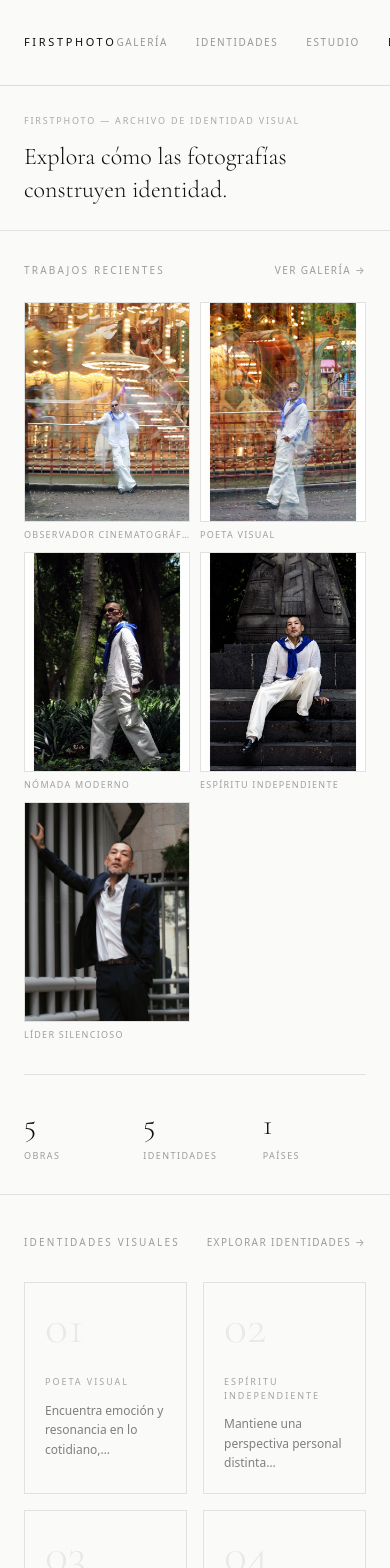
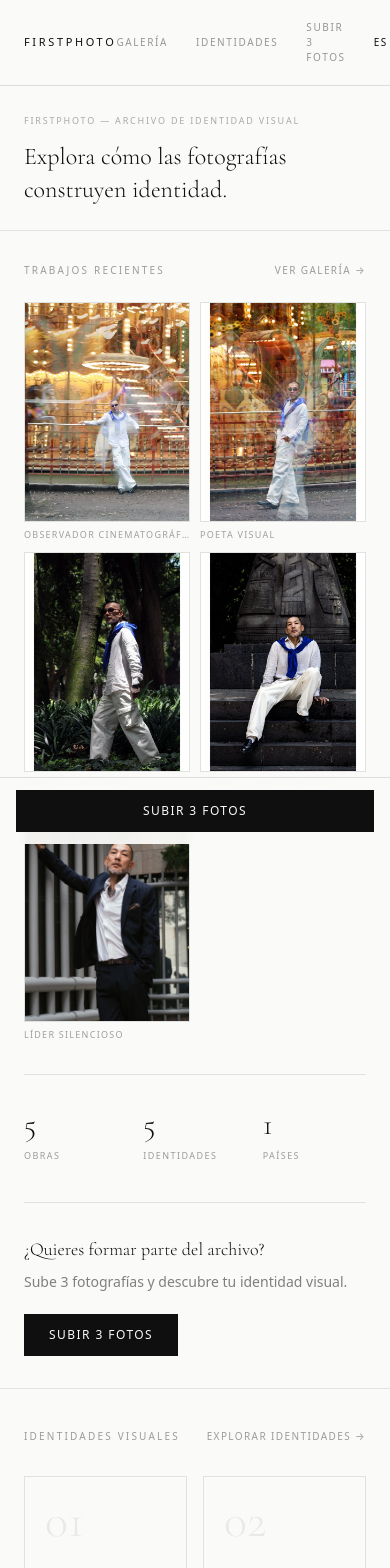
Before and after one commit to FirstPhotoAI/firstphoto, a React (Vite) app: page / in a window 390 px wide. Shown: the top 1568 px of the page. Built offline with nearby package versions, Linux system fonts and the light colour scheme.

Commit message:
Add clear upload participation flow

```diff
--- a/src/components/Layout.jsx
+++ b/src/components/Layout.jsx
@@ -1,6 +1,7 @@
-import { Link, NavLink } from 'react-router-dom'
+import { Link, NavLink, useLocation } from 'react-router-dom'
 import { useLang } from '../contexts/LangContext'
 import { translations } from '../i18n'
+import MobileUploadCta, { isStickyUploadVisible } from './MobileUploadCta'
 
 const NAV_BASE     = 'text-[10px] uppercase tracking-[0.16em] transition-colors'
 const NAV_ACTIVE   = 'text-[#0f0f0f]'
@@ -13,6 +14,8 @@ function navClass({ isActive }) {
 export default function Layout({ children }) {
   const { lang, setLang } = useLang()
   const T = translations[lang].nav
+  const { pathname } = useLocation()
+  const stickyUpload = isStickyUploadVisible(pathname)
 
   return (
     <div className="min-h-screen bg-[#fafaf8]">
@@ -71,7 +74,8 @@ export default function Layout({ children }) {
 
         </div>
       </header>
-      <main>{children}</main>
+      <main className={stickyUpload ? 'pb-24 md:pb-0' : undefined}>{children}</main>
+      <MobileUploadCta />
     </div>
   )
 }
--- /dev/null
+++ b/src/components/MobileUploadCta.jsx
@@ -0,0 +1,34 @@
+import { Link, useLocation } from 'react-router-dom'
+import { useLang } from '../contexts/LangContext'
+import { translations } from '../i18n'
+
+/** Sticky upload CTA — homepage, gallery, identities only. Hidden on /upload. */
+function shouldShowSticky(pathname) {
+  if (pathname === '/') return true
+  if (pathname.startsWith('/archive')) return true
+  if (pathname.startsWith('/identities')) return true
+  return false
+}
+
+export function isStickyUploadVisible(pathname) {
+  return shouldShowSticky(pathname)
+}
+
+export default function MobileUploadCta() {
+  const { pathname } = useLocation()
+  const { lang } = useLang()
+  const label = translations[lang].cta.upload_3
+
+  if (!shouldShowSticky(pathname)) return null
+
+  return (
+    <div
+      className="fixed bottom-0 left-0 right-0 z-50 border-t border-[rgba(15,15,15,0.12)] bg-[#fafaf8]/95 px-4 py-3 backdrop-blur-sm md:hidden"
+      aria-hidden={false}
+    >
+      <Link to="/upload" className="btn-primary block w-full text-center">
+        {label}
+      </Link>
+    </div>
+  )
+}
--- a/src/i18n.js
+++ b/src/i18n.js
@@ -2,8 +2,11 @@ export const translations = {
   es: {
     nav: {
       archive:     'Galería',
-      study:       'Estudio',
+      study:       'Subir 3 fotos',
       identities:  'Identidades',
+    },
+    cta: {
+      upload_3: 'Subir 3 fotos',
     },
     landing: {
       hero_h1:         'Explora cómo las fotografías construyen identidad.',
@@ -13,7 +16,10 @@ export const translations = {
       stat_works:      'Obras',
       stat_identities: 'Identidades',
       stat_countries:  'Países',
-      cta_study:      'Comenzar estudio visual',
+      participate_prompt: '¿Quieres formar parte del archivo?',
+      participate_body:   'Sube 3 fotografías y descubre tu identidad visual.',
+      participate_btn:    'Subir 3 fotos',
+      cta_study:      'Subir 3 fotos',
       cta_archive:    'Explorar galería',
       featured_identity: 'Identidad Visual',
       featured_view:     'Ver entrada →',
@@ -75,9 +81,9 @@ export const translations = {
       ],
     },
     upload: {
-      label:        'Estudio Visual',
-      h1:           'Enviar Fotografías',
-      description:  'Sube entre {min} y 5 fotografías. El análisis se ejecuta completamente en tu navegador — no se transmite nada.',
+      label:        'Participar',
+      h1:           'Sube 3 fotografías',
+      description:  'Elige 3–5 imágenes. FirstPhoto observará lo que transmiten juntas.',
       btn_analyze:  'Comenzar observación',
       btn_working:  'Leyendo observaciones…',
       error:        'El análisis falló — intenta de nuevo con otras fotos.',
@@ -167,7 +173,7 @@ export const translations = {
       label:            'Galería de la Comunidad',
       h1:               'Galería',
       tagline:          'Historias visuales, no concursos de popularidad.',
-      btn_submit:       'Enviar fotografía',
+      btn_submit:       'Subir 3 fotos',
       submit_msg:       'Comparte una fotografía que diga algo sobre quién eres, cómo ves el mundo o qué quieres que otros sientan.',
       featured:         'Historias Destacadas',
       curator_picks:    'Selección del Curador',
@@ -186,7 +192,7 @@ export const translations = {
       back:             '← Volver',
       empty_h2:         'La galería aún está vacía.',
       empty_body:       'Comparte una fotografía que diga algo sobre quién eres, cómo ves el mundo o qué quieres que otros sientan.',
-      empty_btn:        'Enviar fotografía',
+      empty_btn:        'Subir 3 fotos',
       empty_filter:     'Buscamos fotografías con una perspectiva sólida, atmósfera única o historia personal.',
       curator_badge:    'Curador',
       view_entry:       'Ver entrada',
@@ -194,14 +200,14 @@ export const translations = {
     archive: {
       label:        'Galería de la Comunidad',
       h1:           'Galería',
-      btn_submit:   'Enviar fotografía',
+      btn_submit:   'Subir 3 fotos',
       filter_all:   'Todo',
       count_1:      '{n} fotografía · En curso',
       count_n:      '{n} fotografías · En curso',
       no_filter:    'Sin fotografías de {cat} aún.',
       empty_h2:     'La galería está vacía.',
       empty_body:   'Analiza fotografías y publícalas para comenzar la colección.',
-      empty_btn:    'Comenzar un estudio',
+      empty_btn:    'Subir 3 fotos',
     },
     entry: {
       loading:      'Cargando…',
@@ -229,8 +235,11 @@ export const translations = {
   en: {
     nav: {
       archive:    'Gallery',
-      study:      'Study',
+      study:      'Upload 3 photos',
       identities: 'Identities',
+    },
+    cta: {
+      upload_3: 'Upload 3 photos',
     },
     landing: {
       hero_h1:         'Explore how photographs shape identity.',
@@ -240,7 +249,10 @@ export const translations = {
       stat_works:      'Works',
       stat_identities: 'Identities',
       stat_countries:  'Countries',
-      cta_study:      'Start Visual Study',
+      participate_prompt: 'Want to become part of the archive?',
+      participate_body:   'Upload 3 photographs and discover your visual identity.',
+      participate_btn:    'Upload 3 photos',
+      cta_study:      'Upload 3 photos',
       cta_archive:    'Explore Gallery',
       featured_identity: 'Visual Identity',
       featured_view:     'View entry →',
@@ -302,9 +314,9 @@ export const translations = {
       ],
     },
     upload: {
-      label:        'Visual Study',
-      h1:           'Submit Photographs',
-      description:  'Upload {min}–5 photographs. Analysis runs entirely in your browser — nothing is transmitted.',
+      label:        'Participate',
+      h1:           'Upload 3 photographs',
+      description:  'Choose 3–5 images. FirstPhoto will read what they communicate together.',
       btn_analyze:  'Begin observation',
       btn_working:  'Reading observations…',
       error:        'Analysis failed — please try again with different photos.',
@@ -394,7 +406,7 @@ export const translations = {
       label:            'Community Gallery',
       h1:               'Gallery',
       tagline:          'Visual stories, not popularity contests.',
-      btn_submit:       'Submit photograph',
+      btn_submit:       'Upload 3 photos',
       submit_msg:       'Share a photograph that says something about who you are, how you see the world, or what you want others to feel.',
       featured:         'Featured Stories',
       curator_picks:    'Curator Picks',
@@ -413,7 +425,7 @@ export const translations = {
       back:             '← Back',
       empty_h2:         'The gallery is empty.',
       empty_body:       'Share a photograph that says something about who you are, how you see the world, or what you want others to feel.',
-      empty_btn:        'Submit photograph',
+      empty_btn:        'Upload 3 photos',
       empty_filter:     'We\'re looking for photographs with a strong point of view, unique atmosphere, or personal story.',
       curator_badge:    'Curator',
       view_entry:       'View entry',
@@ -421,14 +433,14 @@ export const translations = {
     archive: {
       label:      'Community Gallery',
       h1:         'Gallery',
-      btn_submit: 'Submit photograph',
+      btn_submit: 'Upload 3 photos',
       filter_all: 'All',
       count_1:    '{n} photograph · Ongoing',
       count_n:    '{n} photographs · Ongoing',
       no_filter:  'No {cat} photographs yet.',
       empty_h2:   'The gallery is empty.',
       empty_body: 'Analyze photographs and publish them to start the collection.',
-      empty_btn:  'Begin a study',
+      empty_btn:  'Upload 3 photos',
     },
     entry: {
       loading:      'Loading…',
@@ -456,8 +468,11 @@ export const translations = {
   ja: {
     nav: {
       archive:    'ギャラリー',
-      study:      'スタディ',
+      study:      '3枚アップロード',
       identities: 'アイデンティティ',
+    },
+    cta: {
+      upload_3: '3枚アップロード',
     },
     entry: {
       loading:      '読み込み中…',
@@ -484,7 +499,7 @@ export const translations = {
       label:           'コミュニティギャラリー',
       h1:              'ギャラリー',
       tagline:         '写真の物語、人気ではなく。',
-      btn_submit:      '写真を投稿',
+      btn_submit:      '3枚アップロード',
       submit_msg:      '自分自身、世界の見方、または他の人に感じてほしいことを表す写真を共有してください。',
       featured:        '注目のストーリー',
       curator_picks:   'キュレーター選出',
@@ -503,7 +518,7 @@ export const translations = {
       back:            '← 戻る',
       empty_h2:        'ギャラリーはまだ空です。',
       empty_body:      '自分自身、世界の見方、または他の人に感じてほしいことを表す写真を共有してください。',
-      empty_btn:       '写真を投稿',
+      empty_btn:       '3枚アップロード',
       empty_filter:    '明確な視点、独自の雰囲気、または個人的な物語のある写真を探しています。',
       curator_badge:   'キュレーター',
       view_entry:      '詳細を見る',
@@ -542,14 +557,14 @@ export const translations = {
     archive: {
       label:      'コミュニティギャラリー',
       h1:         'ギャラリー',
-      btn_submit: '写真を投稿',
+      btn_submit: '3枚アップロード',
       filter_all: 'すべて',
       count_1:    '{n}枚',
       count_n:    '{n}枚',
       no_filter:  'このフィルターにはまだ写真がありません。',
       empty_h2:   'ギャラリーは空です。',
       empty_body: '写真を分析して投稿し、コレクションを始めましょう。',
-      empty_btn:  'スタディを始める',
+      empty_btn:  '3枚アップロード',
     },
     dashboard: {
       portfolio_identity:   'あなたのビジュアルアイデンティティ',
@@ -584,9 +599,9 @@ export const translations = {
       date_label: '分析日',
     },
     upload: {
-      label:        'ビジュアルスタディ',
-      h1:           '写真を選ぶ',
-      description:  '{min}〜5枚の写真をアップロードしてください。分析はブラウザ内で完結し、何も送信されません。',
+      label:        '参加する',
+      h1:           '3枚の写真をアップロード',
+      description:  '3〜5枚の写真を選んでください。FirstPhotoがそこに共通する印象を読み解きます。',
       btn_analyze:  '観察をはじめる',
       btn_working:  '読み解いています…',
       error:        '分析に失敗しました。別の写真で再度お試しください。',
@@ -607,7 +622,10 @@ export const translations = {
       stat_works:      '作品',
       stat_identities: 'アイデンティティ',
       stat_countries:  '国',
-      cta_study:      'ビジュアルスタディを始める',
+      participate_prompt: 'アーカイブに参加しませんか？',
+      participate_body:   '3枚の写真から、あなたの視覚的アイデンティティを見つけます。',
+      participate_btn:    '3枚アップロード',
+      cta_study:      '3枚アップロード',
       cta_archive:    'ギャラリーを見る',
       featured_identity: 'ビジュアルアイデンティティ',
       featured_view:     '詳細を見る →',
--- a/src/pages/LandingPage.jsx
+++ b/src/pages/LandingPage.jsx
@@ -168,6 +168,19 @@ export default function LandingPage() {
             </div>
           ))}
         </div>
+
+        {/* Participate — early, clear upload path */}
+        <div className="mt-10 border-t border-[rgba(15,15,15,0.10)] pt-8">
+          <p className="font-display text-lg font-light text-[#0f0f0f] md:text-xl">
+            {T.participate_prompt}
+          </p>
+          <p className="mt-2 max-w-md text-sm leading-relaxed text-[rgba(15,15,15,0.52)]">
+            {T.participate_body}
+          </p>
+          <div className="mt-5">
+            <Link to="/upload" className="btn-primary">{T.participate_btn}</Link>
+          </div>
+        </div>
       </section>
 
       <div className="border-t border-[rgba(15,15,15,0.10)]" />
@@ -298,7 +311,7 @@ export default function LandingPage() {
           {T.share_description}
         </p>
         <div className="mt-8">
-          <Link to="/upload" className="btn-primary">{T.cta_study}</Link>
+          <Link to="/upload" className="btn-primary">{T.participate_btn}</Link>
         </div>
       </section>
 
--- a/src/pages/UploadPage.jsx
+++ b/src/pages/UploadPage.jsx
@@ -84,7 +84,7 @@ export default function UploadPage() {
           {T.h1}
         </h1>
         <p className="mt-3 text-sm text-[rgba(15,15,15,0.52)]">
-          {T.description.replace('{min}', MIN_PHOTOS)}
+          {T.description}
         </p>
 
         <div className="mt-8">
```
